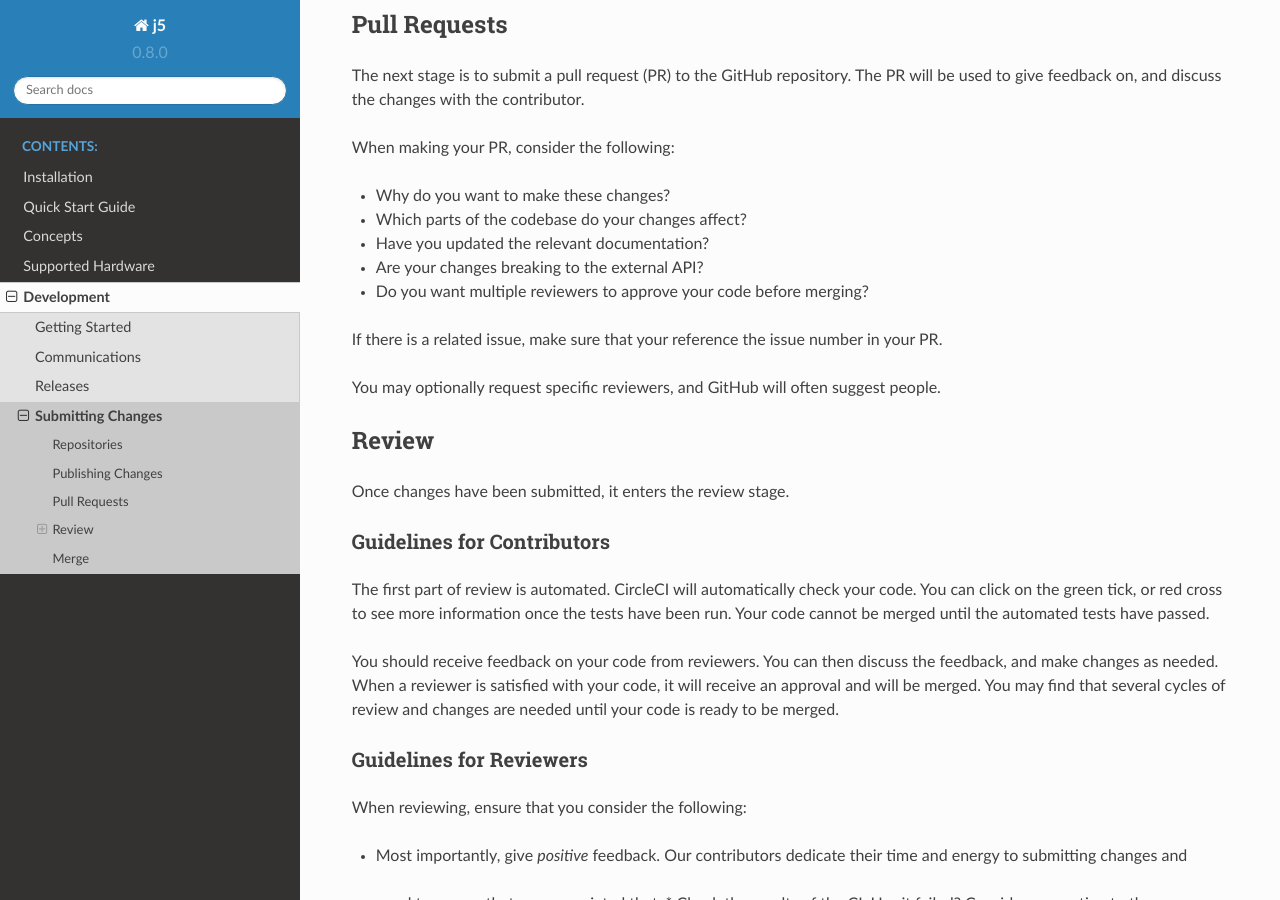
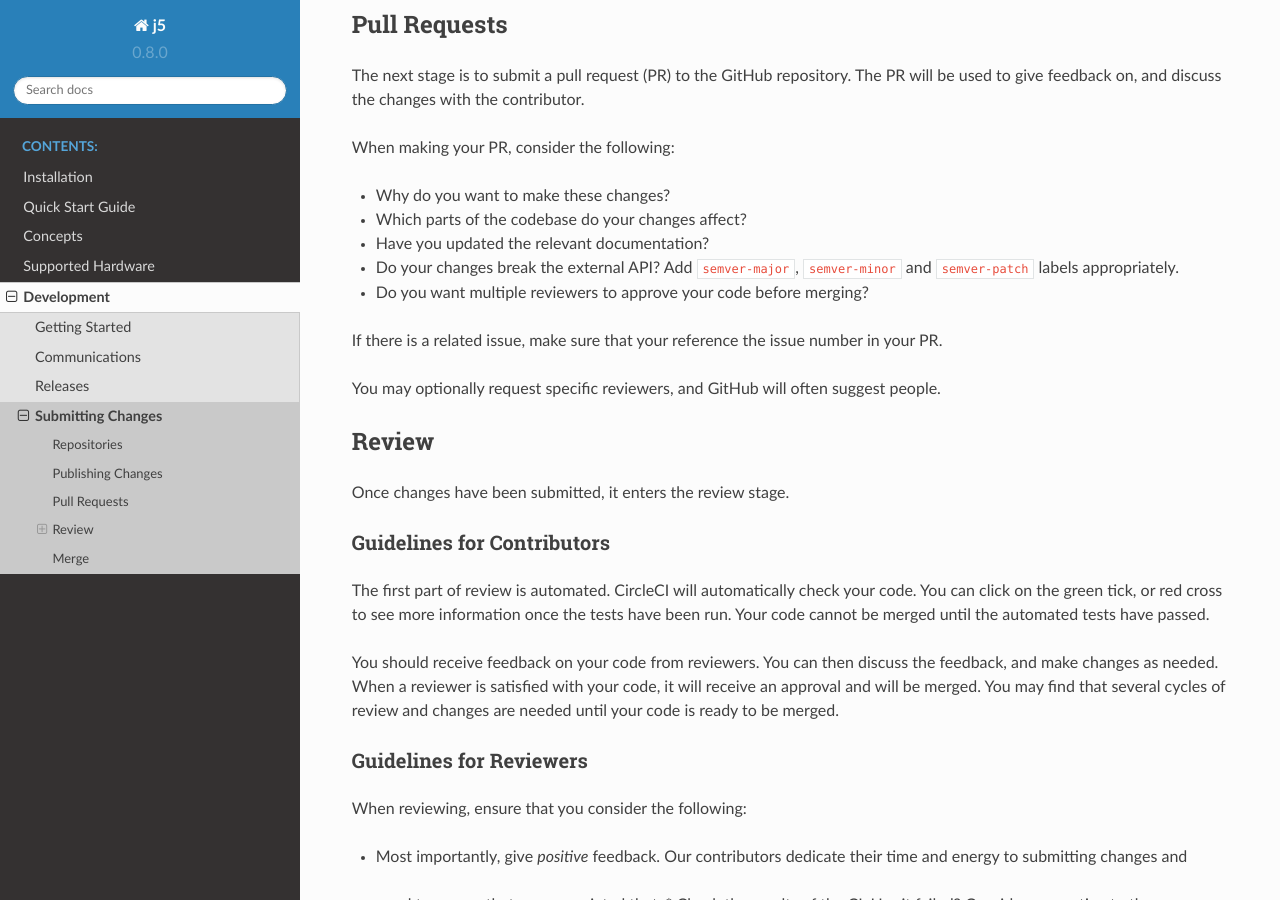
Before and after one commit to srobo/j5, a Sphinx documentation site: the page built from docs/development/submitting-changes.rst, in a window 1280 px wide and 900 px high, scrolled down 624 px. Built offline with Sphinx 7.4.7 and the Read the Docs theme 2.0.0, drawn with Linux system fonts in a browser that asks for light colours; pages that are not in the unit, such as notebooks, are missing from menus.

Commit message:
Encourage semver labels

```diff
--- a/docs/development/submitting-changes.rst
+++ b/docs/development/submitting-changes.rst
@@ -36,7 +36,7 @@ When making your PR, consider the following:
 * Why do you want to make these changes?
 * Which parts of the codebase do your changes affect?
 * Have you updated the relevant documentation?
-* Are your changes breaking to the external API?
+* Do your changes break the external API? Add ``semver-major``, ``semver-minor`` and ``semver-patch`` labels appropriately.
 * Do you want multiple reviewers to approve your code before merging?
 
 If there is a related issue, make sure that your reference the issue number in your PR.
```
